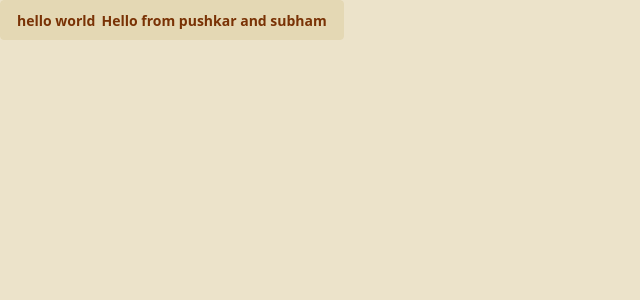
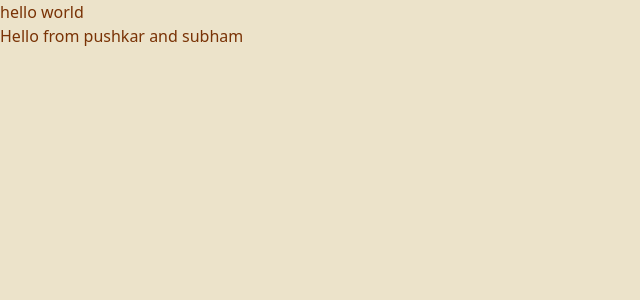
Before and after one commit to pushkar3872/Sr-Jr-connect, a React (Vite) app in the folder frontend/: page / in a window 1280 px wide. Shown: the top 300 px of the page, without its empty margins (0-640 px from the left). Built offline with nearby package versions, Linux system fonts and the light colour scheme.

Commit message:
shubham 3rd

```diff
--- a/frontend/src/App.jsx
+++ b/frontend/src/App.jsx
@@ -4,7 +4,7 @@ function App() {
 
   return (
     <>
-      <div className="btn">
+      <div className="">
         hello world
         <h2>Hello from pushkar and subham</h2>
       </div>
```
